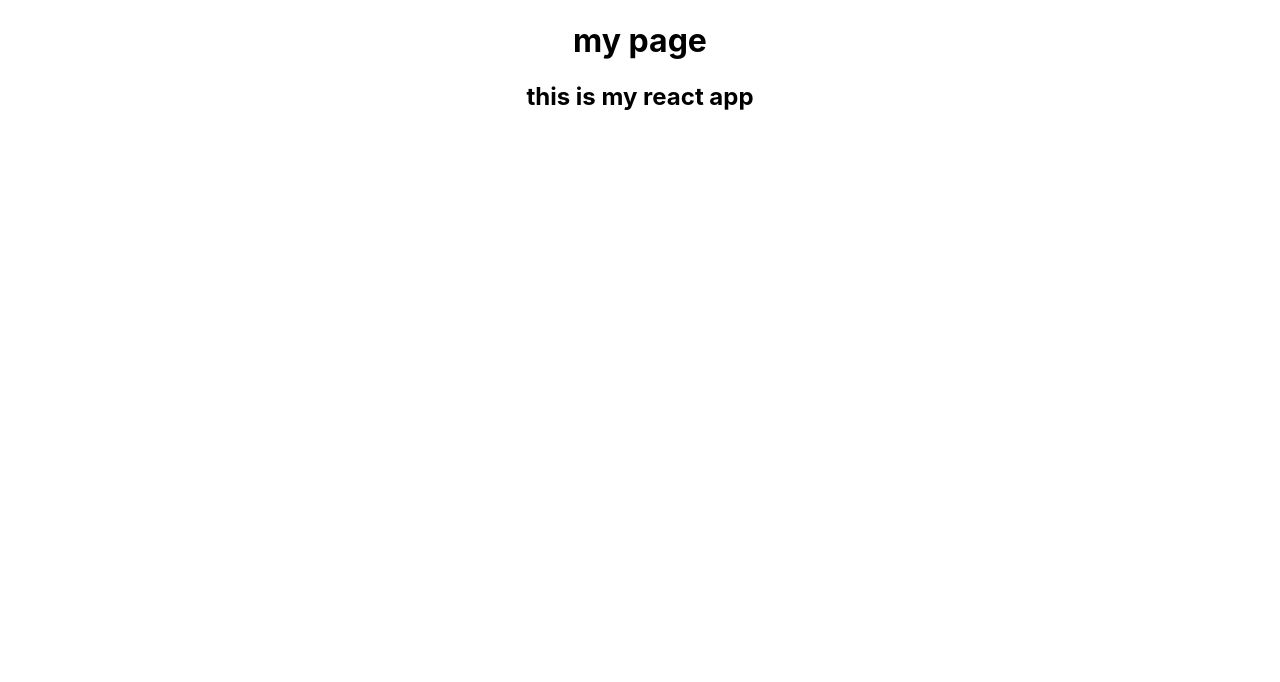
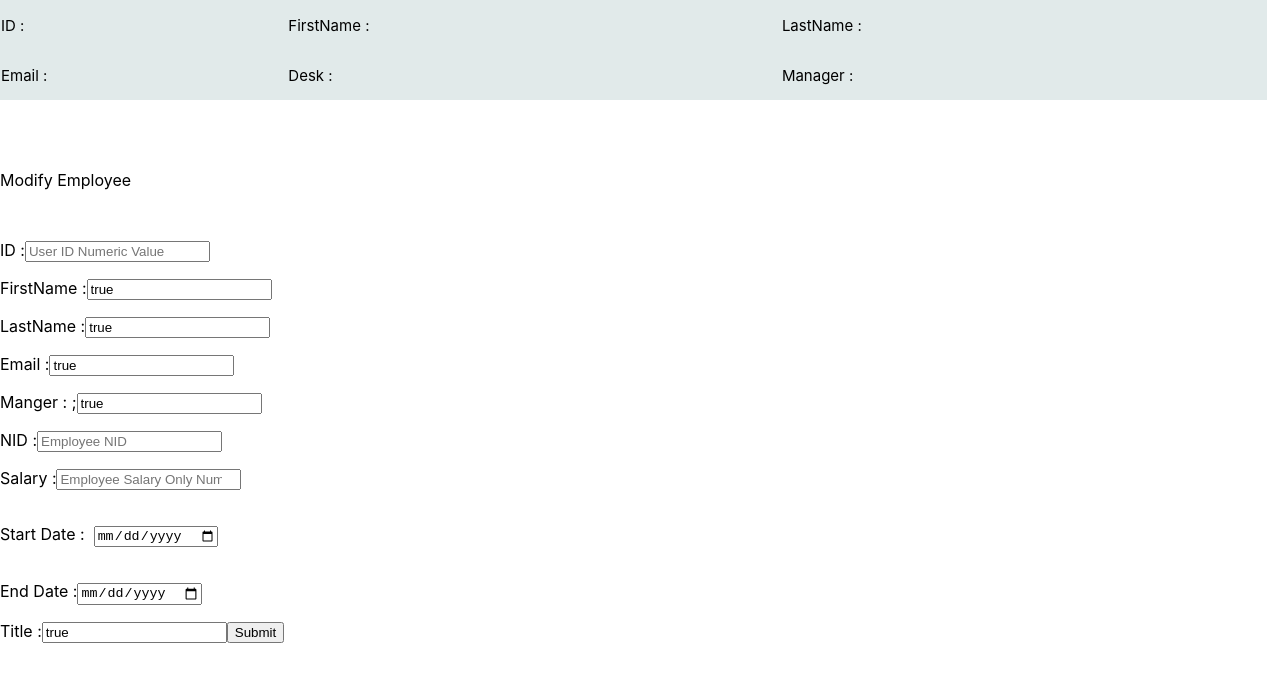
Before and after one commit to chaimaammeri/dxc-technology, a React (Create React App) app in the folder projet.dev/: page / in a window 1280 px wide. Shown: the top 682 px of the page. Built offline with nearby package versions, Linux system fonts and the light colour scheme.

Commit message:
j'ai ajouté le formulaire

```diff
--- a/projet.dev/public/index.html
+++ b/projet.dev/public/index.html
@@ -2,22 +2,20 @@
 <html lang="en">
   <head>
   <meta charset="utf-8" />
+  <meta http-equiv="X-UA-Compatible" content="IE=edge">
   <link rel="icon" href="%PUBLIC_URL%/favicon.ico" />
   <meta name="viewport" content="width=device-width, initial-scale=1" />
   <meta name="theme-color" content="#000000" />
-    <meta
-      name="description"
-      content="Web site created using create-react-app"
-    />
+  <meta  name="description" content="Web site created using create-react-app"/>
   <link rel="apple-touch-icon" href="%PUBLIC_URL%/logo192.png" />
-
   <link rel="manifest" href="%PUBLIC_URL%/manifest.json" />
-
   <title>React App</title>
   </head>
+
   <body>
 
     <div id="root"></div>
 
   </body>
+
 </html>
--- a/projet.dev/src/App.js
+++ b/projet.dev/src/App.js
@@ -1,8 +1,88 @@
 function App() {
   return (
        <>
-         <h1 > my page</h1>
-        <h2 className="title">this is my react app </h2>
+         <div className="data-main" style={{width: '99%'}}>
+        <div className="data-main-frame">
+          <div style={{textAlign: 'center', height: '100px', backgroundColor: 'white', width: '100%'}} className="item">
+            <table style={{fontSize: '15px', width: '100%', height: '100%', border: '0px', borderCollapse: 'collapse'}}>
+              <tbody><tr>
+                  <td style={{border: '0px', textAlign: 'left', backgroundColor: '#e1eaea'}}>ID :
+                    <b style={{color: 'black', textDecoration: 'underline', letterSpacing: '2px', fontFamily: 'arial'}} />
+                  </td>
+                  <td style={{border: '0px', textAlign: 'left', backgroundColor: '#e1eaea'}}>FirstName :
+                    <b style={{color: 'black', textDecoration: 'underline', letterSpacing: '2px', fontFamily: 'arial', textAlign: 'center'}} />
+                  </td>
+                  <td style={{border: '0px', textAlign: 'left', backgroundColor: '#e1eaea'}}>LastName :
+                    <b style={{color: 'black', textDecoration: 'underline', letterSpacing: '2px', fontFamily: 'arial', textAlign: 'center'}} />
+                  </td>
+                </tr>
+                <tr>
+                  <td style={{border: '0px', textAlign: 'left', backgroundColor: '#e1eaea'}}>Email :
+                    <b style={{color: 'black', textDecoration: 'underline', letterSpacing: '2px', fontFamily: 'arial', textAlign: 'center'}}>
+                      <a style={{color: 'black'}} href="mailto:" title="Send Mail to Agent" />
+                    </b>
+                  </td>
+                  <td style={{border: '0px', textAlign: 'left', backgroundColor: '#e1eaea'}}>Desk :
+                    <b style={{color: 'black', textDecoration: 'underline', letterSpacing: '2px', fontFamily: 'arial', textAlign: 'center'}} />
+                  </td>
+                  <td style={{border: '0px', textAlign: 'left', backgroundColor: '#e1eaea'}}>Manager :
+                    <b style={{color: 'black', textDecoration: 'underline', letterSpacing: '2px', fontFamily: 'arial', textAlign: 'center'}} />
+                  </td>
+                </tr>
+              </tbody>
+            </table>
+          </div>
+        </div>
+        <div className="main-manage2" style={{marginTop: '70px'}}>
+          <div className="manage">
+            <div className="managetitle2">Modify Employee</div>
+            <div className="manageform" style={{width: '99%'}}>
+              <div className="form-frame">
+                <div className="frame1" style={{marginTop: '50px'}}>
+                  <form>
+                    <p>ID  :
+                      <input type="number" name="search-id" id="search-id" className="form-create" required defaultValue placeholder="User ID Numeric Value" minLength={6} readOnly="readonly" title="Minimimum 6 Numric Characters" />
+                    </p>
+                    <p>FirstName :
+                      <input type="text" name="update-firstName" defaultValue placeholder="Employee firstName" className="form-create" required />
+                      <input type="hidden" name="hiddenID" defaultValue />
+                    </p>
+                    <p>LastName :
+                      <input type="text" name="update-lastName" defaultValue placeholder="Employee lastName" className="form-create" required />
+                    </p>
+                    <p>Email :
+                      <input type="email" name="update-email" defaultValue className="form-create" placeholder="Employee Email" required />
+                    </p>
+                    <p>Manger : ;
+                      <input type="text" name="update-manager" defaultValue placeholder="Employee Manager" className="form-create" />
+                      <span id="unit-container" style={{display: 'none'}} />
+                    </p>
+                  </form>
+                </div>
+                <div className="frame2" style={{marginLeft: '70x'}}>
+                  <p>NID :
+                    <input type="number" name="update-nid" defaultValue placeholder="Employee NID" className="form-create" />
+                  </p>
+                  <p>Salary :
+                    <input type="number" name="update-salary" defaultValue placeholder="Employee Salary Only Number Allowed" className="form-create" />
+                  </p>
+                  <p>Start Date : &nbsp;
+                    <input type="date" name="update-start" style={{marginTop: '20px'}} defaultValue placeholder="Employee Start Date" className="form-create" />
+                  </p>
+                  <p>End Date :
+                    <input type="date" name="update-end" style={{marginTop: '20px'}} defaultValue placeholder="Employee End Date" className="form-create" />
+                  </p>
+                  <p>Title :
+                    <input type="text" name="update-title" className="form-create" defaultValue placeholder="Employee Title" />
+                    <input type="submit" name="update-employee" defaultValue="Update" />
+                    <span style={{color: 'olivedrab', fontSize: '14px'}} />
+                  </p>
+                </div>
+              </div>
+            </div>
+          </div>
+        </div>
+      </div>
        </>
   );
 }
```
Lines whose indentation alone changed are shown as unchanged.
